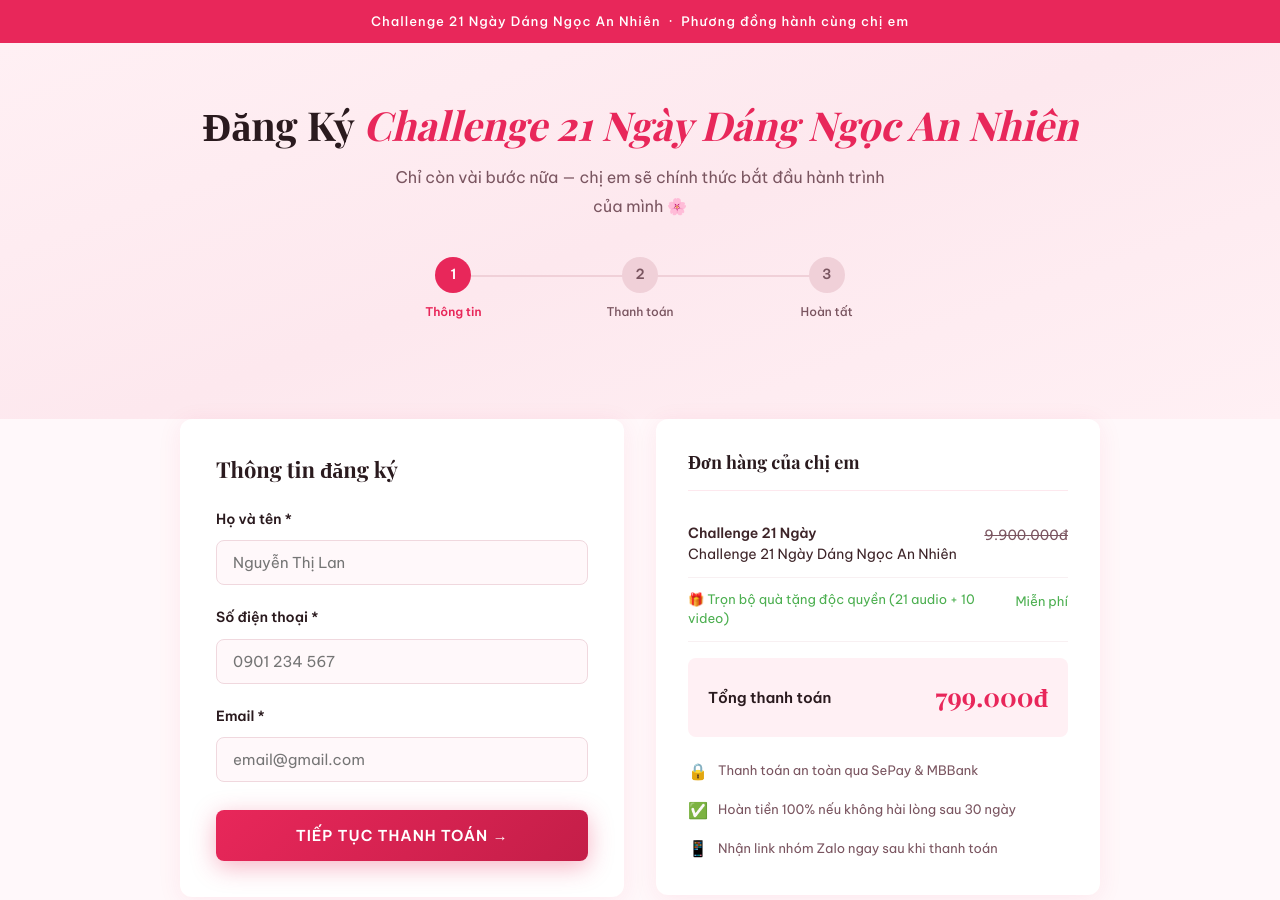
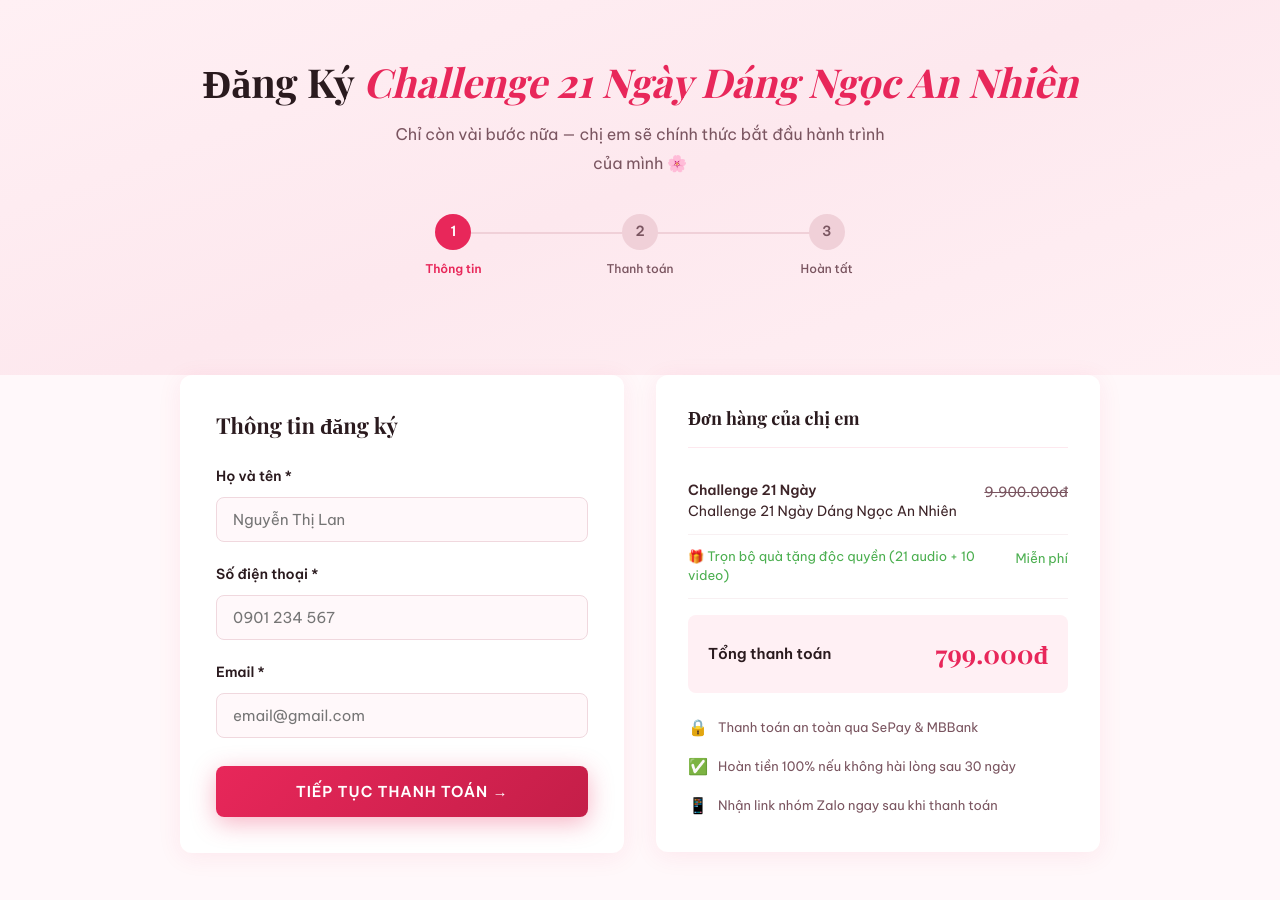
Before and after one commit to elsaphongthai-eng/lading-page, a website: page thanh-toan-21ngay-dangngoc.html in a window 1280 px wide. Shown: the top 900 px of the page. Drawn offline with nearby package versions, Linux system fonts and the light colour scheme; a web font is replaced by a local one.

Commit message:
ui: bỏ topbar hồng + fix title Cọc 99K còn sót

```diff
--- a/thanh-toan-21ngay-dangngoc.html
+++ b/thanh-toan-21ngay-dangngoc.html
@@ -3,7 +3,7 @@
 <head>
 <meta charset="UTF-8">
 <meta name="viewport" content="width=device-width, initial-scale=1.0">
-<title>Đăng Ký · Challenge 21 Ngày Dáng Ngọc An Nhiên · Cọc 99K</title>
+<title>Đăng Ký · Challenge 21 Ngày Dáng Ngọc An Nhiên</title>
 <link href="https://fonts.googleapis.com/css2?family=Playfair+Display:ital,wght@0,400;0,600;0,700;1,400;1,600&family=Be+Vietnam+Pro:wght@300;400;500;600&display=swap" rel="stylesheet">
 <style>
   :root {
@@ -540,9 +540,6 @@
 </head>
 <body>
 
-<div class="topbar">
-  Challenge 21 Ngày Dáng Ngọc An Nhiên &nbsp;·&nbsp; Phương đồng hành cùng chị em
-</div>
 
 <div class="hero">
   <h1>Đăng Ký <span>Challenge 21 Ngày Dáng Ngọc An Nhiên</span></h1>
```
